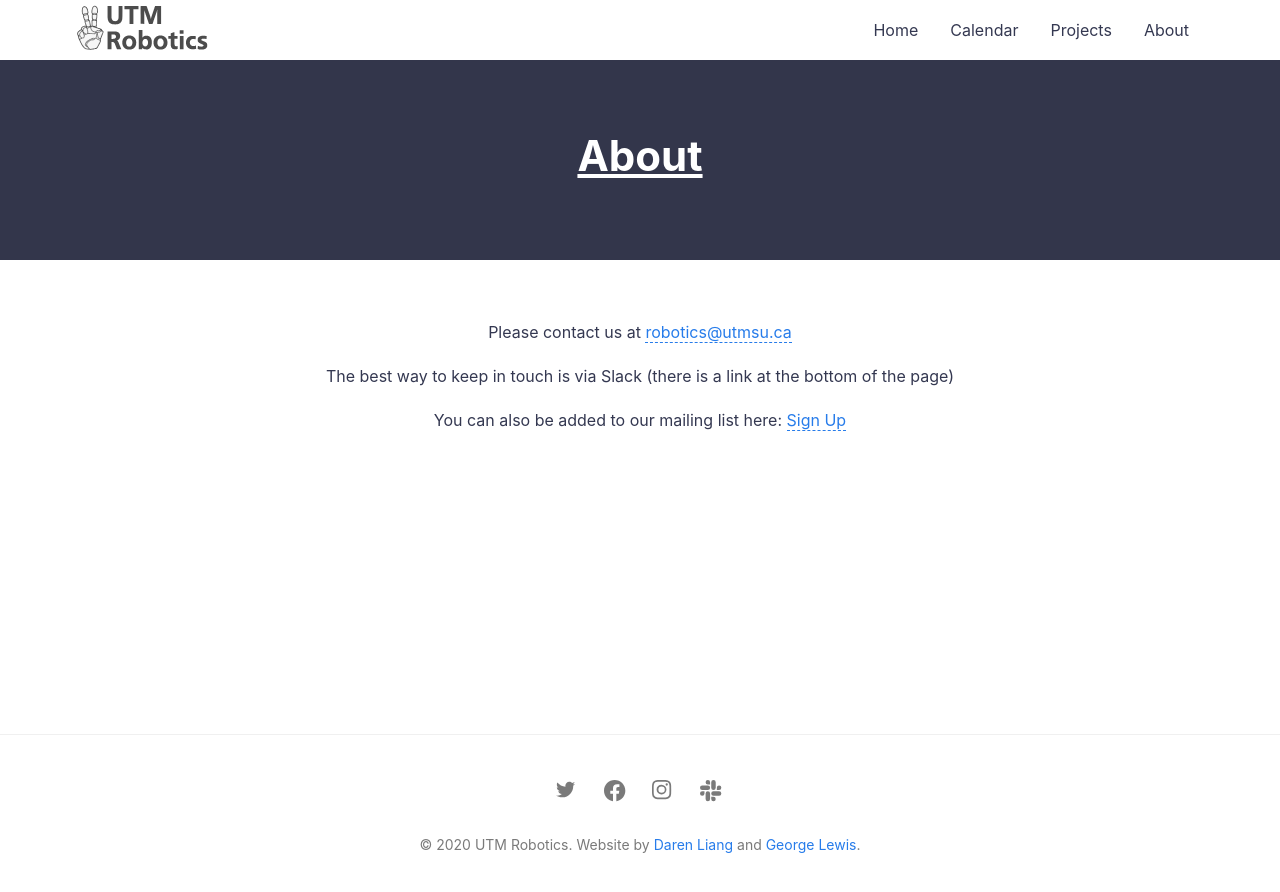
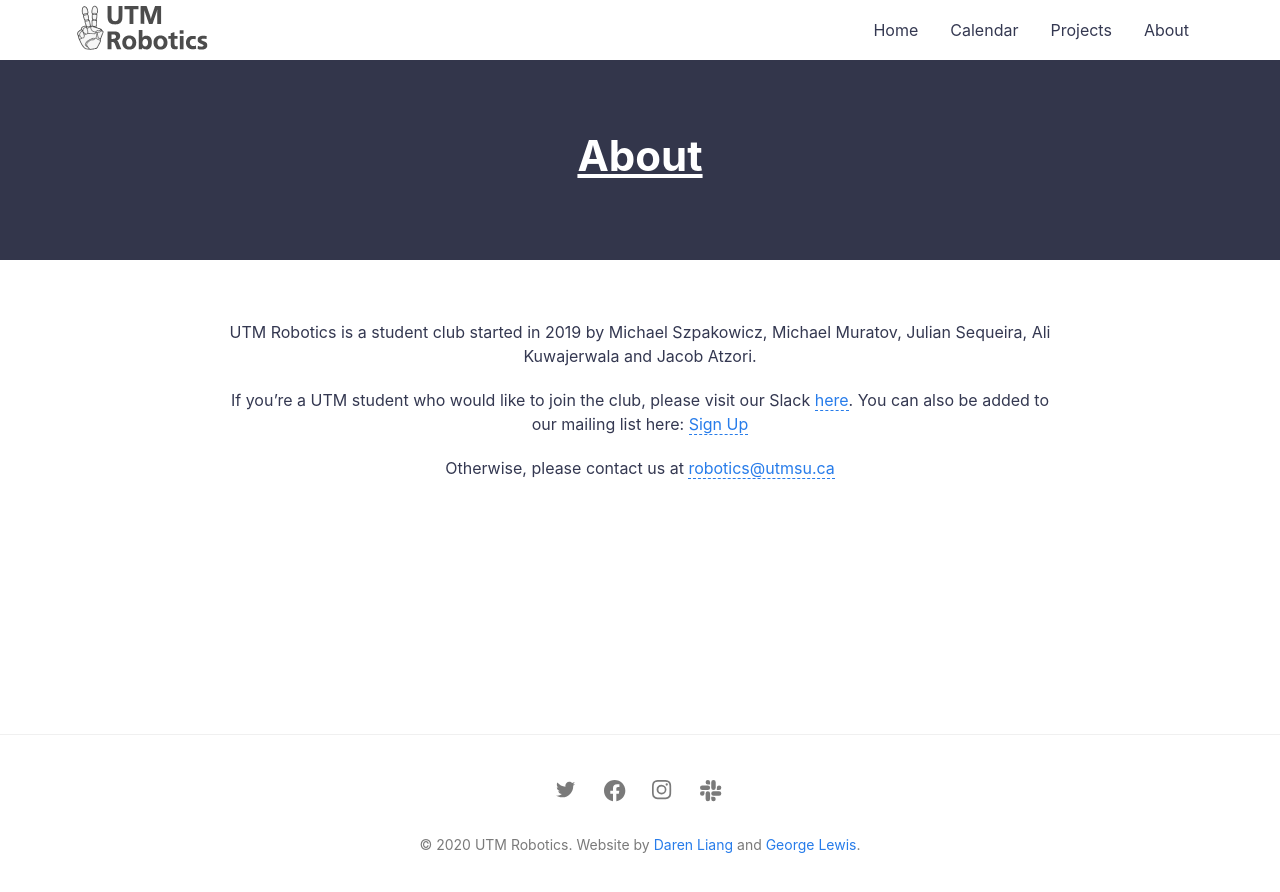
Before and after one commit to UTM-Robotics/utmrobotics.github.io-DEPRECATED-, a Jekyll site: the page built from _pages/about.md, in a window 1280 px wide. Shown: the top 892 px of the page. Built offline with Jekyll 4.4.1, drawn with Linux system fonts in a browser that asks for light colours.

Commit message:
Updated the about section

```diff
--- a/_pages/about.md
+++ b/_pages/about.md
@@ -4,8 +4,8 @@ title: About
 permalink: /about/
 ---
 
-Please contact us at [robotics@utmsu.ca](mailto:robotics@utmsu.ca)
+UTM Robotics is a student club started in 2019 by Michael Szpakowicz, Michael Muratov, Julian Sequeira, Ali Kuwajerwala and Jacob Atzori.
 
-The best way to keep in touch is via Slack (there is a link at the bottom of the page)
+If you're a UTM student who would like to join the club, please visit our Slack [here](https://join.slack.com/t/utmrobotics/shared_invite/enQtODM5MDg4NTk2MDgzLTUxOWE4MmY4MmRiYzQ2ZWI4ZjI1Y2Q1NDQyNzYwYTk1ZmFiMjM4MTVmZThiNWQwMjc5MDc5YWFkY2I1ZmU4YTA). You can also be added to our mailing list here: [Sign Up](https://eepurl.com/gGaxl5)
 
-You can also be added to our mailing list here: [Sign Up](https://eepurl.com/gGaxl5)
+Otherwise, please contact us at [robotics@utmsu.ca](mailto:robotics@utmsu.ca)
```
